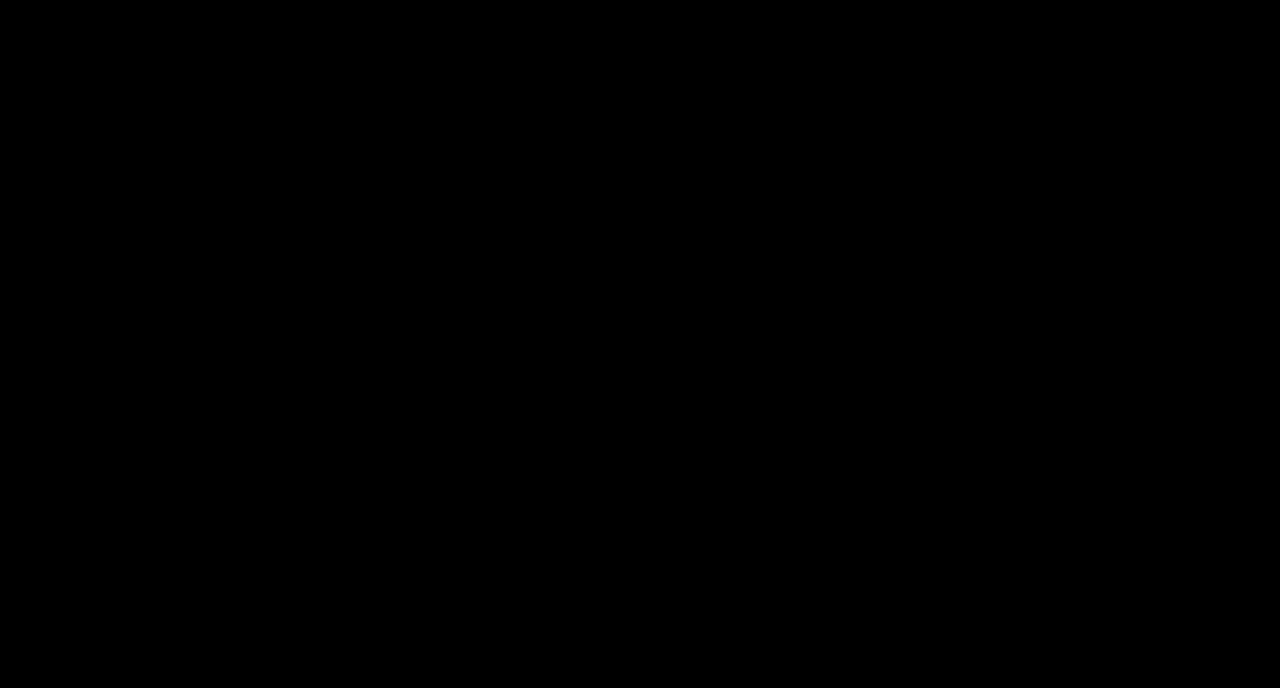
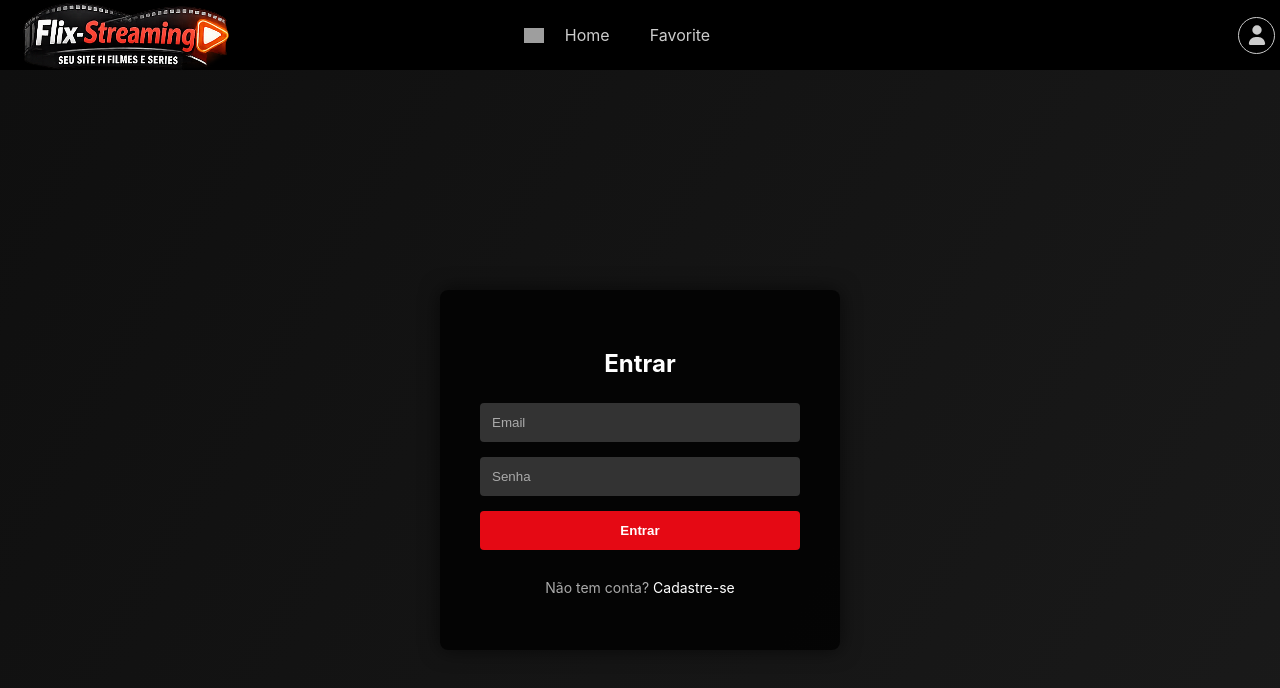
Before and after one commit to MayaraPerez/flix-streaming, a React (Create React App) app: page /user in a window 1280 px wide. Before the commit this address had no page. Shown: the top 688 px of the page. Built offline with nearby package versions, Linux system fonts and the light colour scheme; grey boxes are pictures that could not be loaded.

Commit message:
feat: Implementation of the user registration page, styling and routing.

```diff
--- /dev/null
+++ b/src/pages/User/index.js
@@ -0,0 +1,102 @@
+/* eslint-disable jsx-a11y/anchor-is-valid */
+import { useEffect, useState } from "react";
+import NavBar from "../../components/NavBar";
+import "./style.css";
+
+function StreamingForm() {
+  const [email, setEmail] = useState("");
+  const [password, setPassword] = useState("");
+
+  const [emailError, setEmailError] = useState(false);
+
+  const [showInfo, setShowInfo] = useState(false);
+
+  const [hasUppercase, setHasUppercase] = useState(false);
+  const [hasNumber, setHasNumber] = useState(false);
+  const [hasMinLength, setHasMinLength] = useState(false);
+
+  function handlePasswordChange(e) {
+    const value = e.target.value;
+    setPassword(value);
+
+    setHasUppercase(/[A-Z]/.test(value));
+    setHasNumber(/[0-9]/.test(value));
+    setHasMinLength(value.length >= 5);
+  }
+
+  function handleEmail(e) {
+    const value = e.target.value;
+    setEmail(value);
+
+    if (!value.includes("@") || !value.includes(".com")) {
+      setEmailError(true);
+    } else {
+      setEmailError(false);
+    }
+  }
+
+  useEffect(() => {
+      if(email) {
+        sessionStorage.setItem('emailUsuario', email)
+      }
+  }, [email]);
+
+  const isEmailValid = email.includes("@") && email.includes(".com");
+  const isPasswordValid = hasNumber && hasMinLength && hasUppercase;
+  const isFormValid = !isEmailValid && !isPasswordValid;
+
+  return (
+    <>
+      <NavBar />
+
+      <div className="streaming-container">
+        <form className="streaming-form">
+          <h2>Entrar</h2>
+
+          <input
+            type="email"
+            placeholder="Email"
+            value={email}
+            onChange={handleEmail}
+            className={emailError ? "input-error" : ""}
+          />
+
+          <input
+            type="password"
+            placeholder="Senha"
+            value={password}
+            onChange={handlePasswordChange}
+            onFocus={() => setShowInfo(true)}
+            disabled={emailError}
+          />
+
+          {showInfo && (
+            <div className="info-hiden">
+              <span className={hasUppercase ? "valid" : "invalid"}>
+                Deve conter 1 letra maiúscula
+              </span>
+
+              <span className={hasNumber ? "valid" : "invalid"}>
+                Deve conter 1 número
+              </span>
+
+              <span className={hasMinLength ? "valid" : "invalid"}>
+                Deve conter pelo menos 1 caractere
+              </span>
+            </div>
+          )}
+
+          <button type="submit" disabled={isFormValid}>
+            Entrar
+          </button>
+
+          <p>
+            Não tem conta? <a href="#">Cadastre-se</a>
+          </p>
+        </form>
+      </div>
+    </>
+  );
+}
+
+export default StreamingForm;
--- /dev/null
+++ b/src/pages/User/style.css
@@ -0,0 +1,88 @@
+.streaming-container {
+    min-height: 100vh;
+    display: flex;
+    align-items: center;
+    justify-content: center;
+    background: linear-gradient(120deg, #0f0f0f, #1a1a1a);
+  }
+
+  .streaming-form {
+    background: rgba(0, 0, 0, 0.8);
+    padding: 40px;
+    width: 320px;
+    border-radius: 8px;
+    display: flex;
+    flex-direction: column;
+    gap: 15px;
+    box-shadow: 0 0 20px rgba(0, 0, 0, 0.6);
+  }
+
+  .streaming-form h2 {
+    color: white;
+    text-align: center;
+    margin-bottom: 10px;
+  }
+
+  .streaming-form input {
+    padding: 12px;
+    border-radius: 4px;
+    border: none;
+    outline: none;
+    background: #333;
+    color: white;
+  }
+
+  .streaming-form input::placeholder {
+    color: #aaa;
+  }
+
+  .streaming-form button {
+    padding: 12px;
+    background: #e50914;
+    color: white;
+    border: none;
+    border-radius: 4px;
+    cursor: pointer;
+    font-weight: bold;
+    transition: 0.3s;
+  }
+
+  .streaming-form button:hover {
+    background: #f6121d;
+  }
+
+  .streaming-form p {
+    color: #aaa;
+    text-align: center;
+    font-size: 14px;
+  }
+
+  .streaming-form a {
+    color: white;
+    text-decoration: none;
+  }
+
+  .streaming-form a:hover {
+    text-decoration: underline;
+  }
+  .input-error {
+     border: 1px solid red;
+  }
+
+.info-hiden {
+  border-radius: 5px;
+}
+
+.info-hiden span {
+  text-align: left;
+  display: block;
+  padding: 10px;
+}
+
+.valid {
+  color: green;
+}
+
+.invalid {
+  color: red;
+}
--- a/src/routes/index.js
+++ b/src/routes/index.js
@@ -2,6 +2,7 @@ import { BrowserRouter, Route, Routes } from "react-router-dom";
 import Home from "../pages/Home";
 import Favorite from "../pages/Favorites";
 import MovieDetails from "../pages/MovieDetails";
+import User from "../pages/User";
 
 function RouteApp() {
     return (
@@ -11,6 +12,7 @@ function RouteApp() {
                 <Route path="/" element={<Home />} />
                 <Route path="/movie/:id" element={<MovieDetails />} />
                 <Route path="/favorites" element={<Favorite />} />
+                <Route path="/user" element={<User />} />
              </Routes>
             </BrowserRouter>
         </>
```
